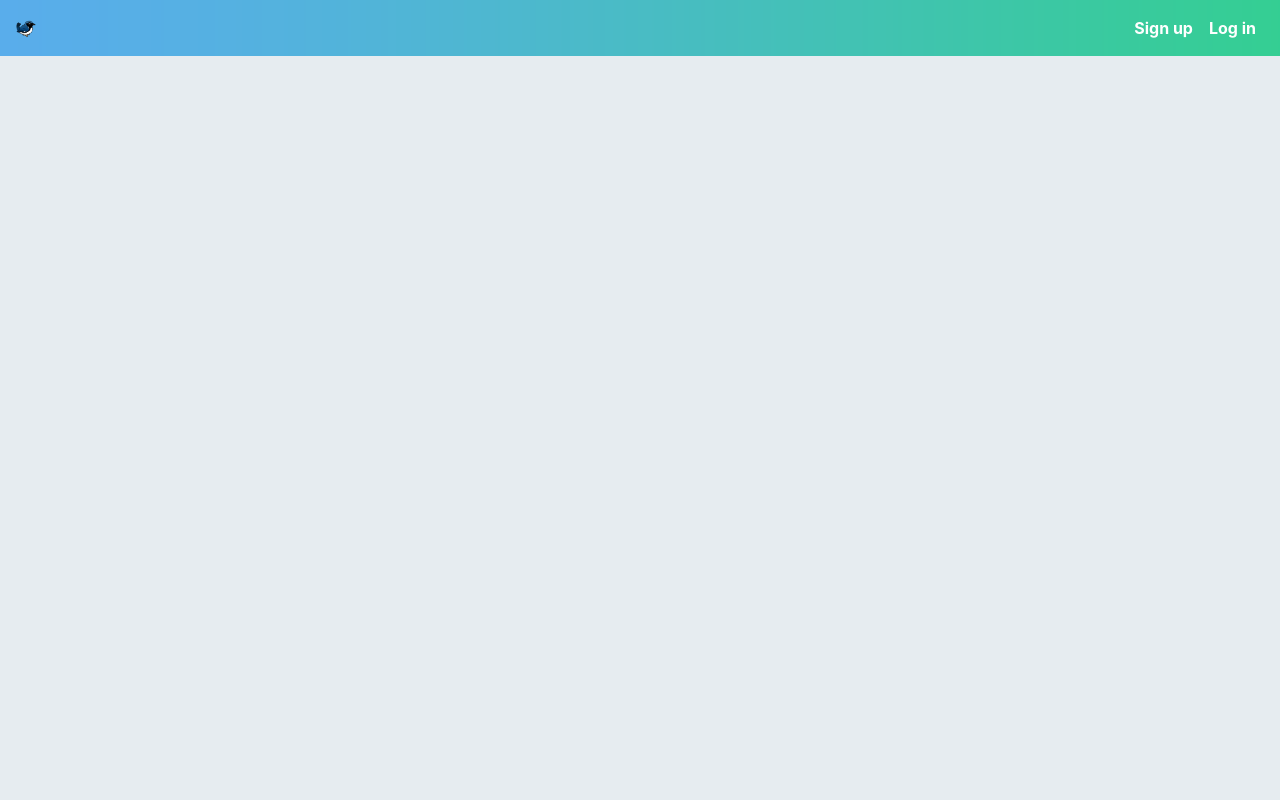
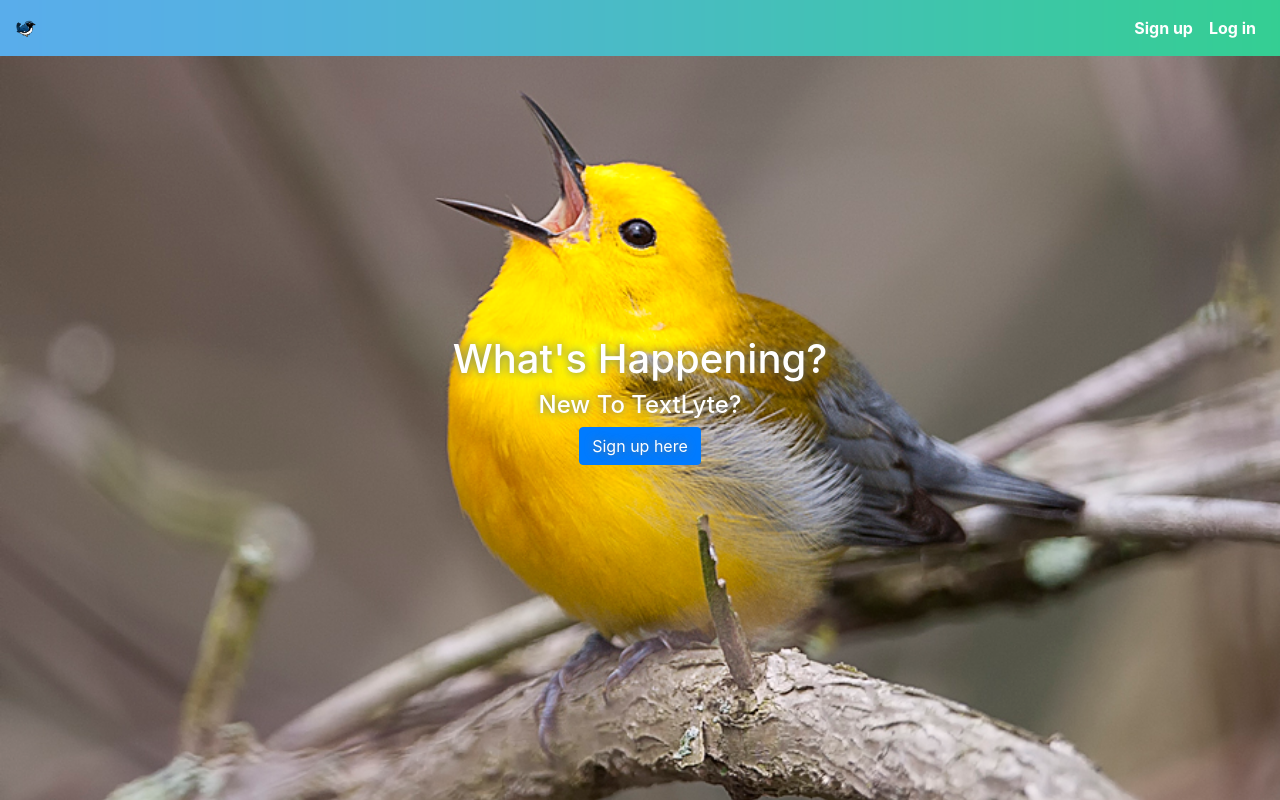
Before and after one commit to seanflannery10/textlyte-client, a React (Create React App) app: page / in a window 1280 px wide. Built offline with nearby package versions, Linux system fonts and the light colour scheme.

Commit message:
Added homepage and styled

```diff
--- /dev/null
+++ b/src/components/Homepage.js
@@ -0,0 +1,14 @@
+import React from "react";
+import { Link } from "react-router-dom";
+
+const Homepage = () => (
+  <div className="home-hero">
+    <h1>What's Happening?</h1>
+    <h4>New To TextLyte?</h4>
+    <Link to="/signup" className="btn btn-primary">
+      Sign up here
+    </Link>
+  </div>
+);
+
+export default Homepage;
--- a/src/containers/App.js
+++ b/src/containers/App.js
@@ -3,6 +3,7 @@ import { Provider } from "react-redux";
 import { configureStore } from "../store";
 import { BrowserRouter as Router } from "react-router-dom";
 import Navbar from "./Navbar";
+import Main from "./Main";
 
 const store = configureStore();
 
@@ -12,6 +13,7 @@ function App() {
       <Router>
         <div className="onboarding">
           <Navbar />
+          <Main />
         </div>
       </Router>
     </Provider>
--- /dev/null
+++ b/src/containers/Main.js
@@ -0,0 +1,27 @@
+import React from "react";
+import { Switch, Route, withRouter, Redirect } from "react-router-dom";
+import { connect } from "react-redux";
+import Homepage from "../components/Homepage";
+
+const Main = props => {
+  return (
+    <div className="container">
+      <Switch>
+        <Route exat path="/" render={props => <Homepage {...props} />} />
+      </Switch>
+    </div>
+  );
+};
+
+function mapStateToProps(state) {
+  return {
+    currentUser: state.currentUSer
+  };
+}
+
+export default withRouter(
+  connect(
+    mapStateToProps,
+    null
+  )(Main)
+);
--- a/src/index.css
+++ b/src/index.css
@@ -35,3 +35,23 @@ ul.nav.navbar-nav li {
   background-image: url("./images/nav-bg.png");
   background-size: 100% 100%;
 }
+
+.home-hero {
+  width: 100vw;
+  height: 100vh;
+  position: absolute;
+  top: 0;
+  left: 0;
+  display: flex;
+  flex-direction: column;
+  align-items: center;
+  justify-content: center;
+  z-index: -1;
+  background-image: url("./images/signed-out-home.jpg");
+  text-align: center;
+  padding: 1rem;
+  background-position: center center;
+  background-size: cover;
+  color: white;
+  text-shadow: 0 0 8px #66757f;
+}
```
